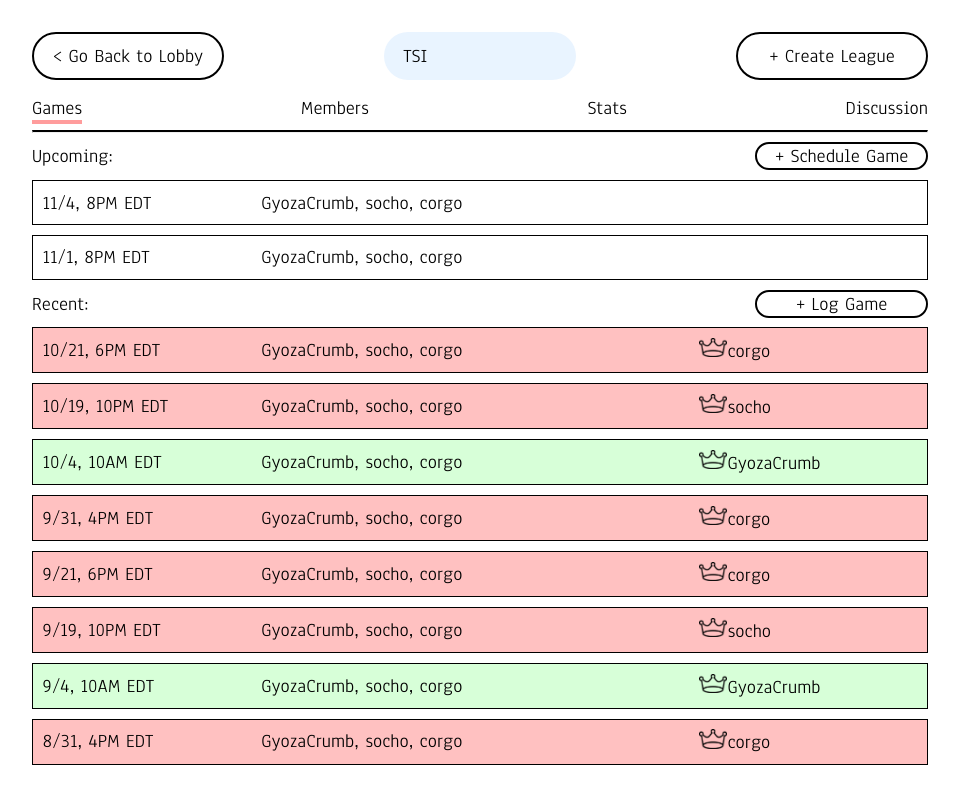
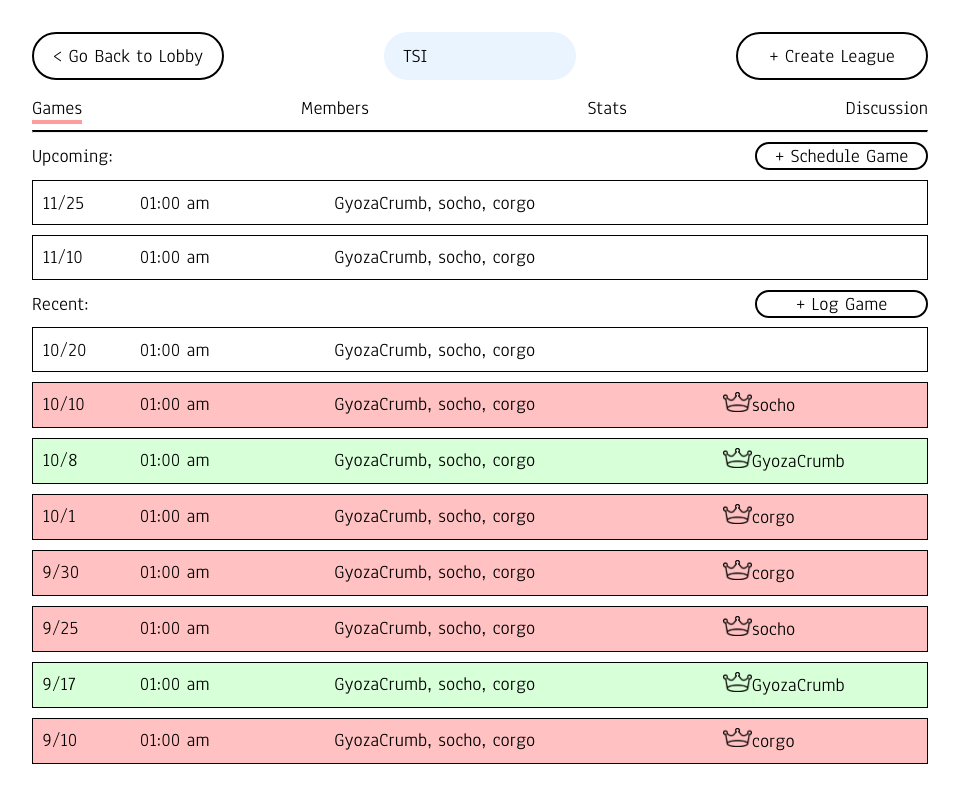
Before and after one commit to TimothyWang56/game-board, a React app: page /leagues in a window 1280 px wide. Shown: the whole page, without its empty margins (160-1119 px from the left). Built offline with nearby package versions, Linux system fonts and the light colour scheme.

Commit message:
change time/date to iso string

```diff
--- a/src/Components/Games/Games.js
+++ b/src/Components/Games/Games.js
@@ -3,13 +3,17 @@ import './Games.scss';
 import { connect } from 'react-redux';
 import crown from '../../Assets/Images/crown.png';
 import Button from '../Button/Button';
+import moment from 'moment';
 
 class Game extends Component {
     render() {
         return (
             <div className={'game ' + (this.props.winner ? (this.props.winner === this.props.currUser ? 'won' : 'lost') : '')}>
                 <div>
-                    {this.props.date}, {this.props.time}
+                    {this.props.date}
+                </div>
+                <div>
+                    {this.props.time}
                 </div>
                 <div>
                     {this.props.players.join(', ')}
@@ -47,6 +51,16 @@ class Games extends Component {
         })
     }
 
+    formatDate(time) {
+        const timeAsMoment = moment(time);
+        return (timeAsMoment.month() + 1)  + '/' + (timeAsMoment.date())
+    }
+
+    formatTime(time) {
+        const timeAsMoment = moment(time);
+        return timeAsMoment.format('hh:mm a')
+    }
+
     render() {
         const leagueName = this.props.leagues[this.props.selectedLeague].name;
         const upcomingGames = this.props.leagueGames[leagueName].upcomingGames;
@@ -67,8 +81,8 @@ class Games extends Component {
                 {upcomingGames.length !== 0 ?
                     upcomingGames.map((game, i) => (
                         <Game
-                            date={game.date}
-                            time={game.time}
+                            date={this.formatDate(game.time)}
+                            time={this.formatTime(game.time)}
                             players={game.players}
                             key={i}/>
                     )) : <div>None</div>
@@ -87,8 +101,8 @@ class Games extends Component {
                 {pastGames.length !== 0 ?
                     pastGames.map((game, i) => (
                         <Game
-                            date={game.date}
-                            time={game.time}
+                            date={this.formatDate(game.time)}
+                            time={this.formatTime(game.time)}
                             players={game.players}
                             winner={game.winner}
                             currUser={this.props.name}
--- a/src/Components/Games/Games.scss
+++ b/src/Components/Games/Games.scss
@@ -26,7 +26,7 @@
     padding: 0.5em;
     border: 1px solid black;
     display: grid;
-    grid-template-columns: 1fr 2fr 1fr;
+    grid-template-columns: 0.5fr 1fr 2fr 1fr;
 
     img {
         height: 1em;
--- a/src/reducers/leagueReducers.js
+++ b/src/reducers/leagueReducers.js
@@ -25,62 +25,51 @@ const initState = {
         'TSI': {
             upcomingGames: [
                 {
-                    date: '11/4',
-                    time: '8PM EDT',
+                    time: '2020-11-25T01:00:00.000Z',
                     players: ['GyozaCrumb', 'socho', 'corgo'],
                 },
                 {
-                    date: '11/1',
-                    time: '8PM EDT',
+                    time: '2020-11-10T01:00:00.000Z',
                     players: ['GyozaCrumb', 'socho', 'corgo'],
                 },
             ],
             pastGames: [
                 {
-                    date: '10/21',
-                    time: '6PM EDT',
+                    time: '2020-10-20T01:00:00.000Z',
+                    players: ['GyozaCrumb', 'socho', 'corgo'],
+                },
+                {
+                    time: '2020-10-10T01:00:00.000Z',
+                    players: ['GyozaCrumb', 'socho', 'corgo'],
+                    winner: 'socho',
+                },
+                {
+                    time: '2020-10-08T01:00:00.000Z',
+                    players: ['GyozaCrumb', 'socho', 'corgo'],
+                    winner: 'GyozaCrumb',
+                },
+                {
+                    time: '2020-10-01T01:00:00.000Z',
                     players: ['GyozaCrumb', 'socho', 'corgo'],
                     winner: 'corgo',
                 },
                 {
-                    date: '10/19',
-                    time: '10PM EDT',
+                    time: '2020-09-30T01:00:00.000Z',
+                    players: ['GyozaCrumb', 'socho', 'corgo'],
+                    winner: 'corgo',
+                },
+                {
+                    time: '2020-09-25T01:00:00.000Z',
                     players: ['GyozaCrumb', 'socho', 'corgo'],
                     winner: 'socho',
                 },
                 {
-                    date: '10/4',
-                    time: '10AM EDT',
+                    time: '2020-09-17T01:00:00.000Z',
                     players: ['GyozaCrumb', 'socho', 'corgo'],
                     winner: 'GyozaCrumb',
                 },
                 {
-                    date: '9/31',
-                    time: '4PM EDT',
-                    players: ['GyozaCrumb', 'socho', 'corgo'],
-                    winner: 'corgo',
-                },
-                {
-                    date: '9/21',
-                    time: '6PM EDT',
-                    players: ['GyozaCrumb', 'socho', 'corgo'],
-                    winner: 'corgo',
-                },
-                {
-                    date: '9/19',
-                    time: '10PM EDT',
-                    players: ['GyozaCrumb', 'socho', 'corgo'],
-                    winner: 'socho',
-                },
-                {
-                    date: '9/4',
-                    time: '10AM EDT',
-                    players: ['GyozaCrumb', 'socho', 'corgo'],
-                    winner: 'GyozaCrumb',
-                },
-                {
-                    date: '8/31',
-                    time: '4PM EDT',
+                    time: '2020-09-10T01:00:00.000Z',
                     players: ['GyozaCrumb', 'socho', 'corgo'],
                     winner: 'corgo',
                 },
```
